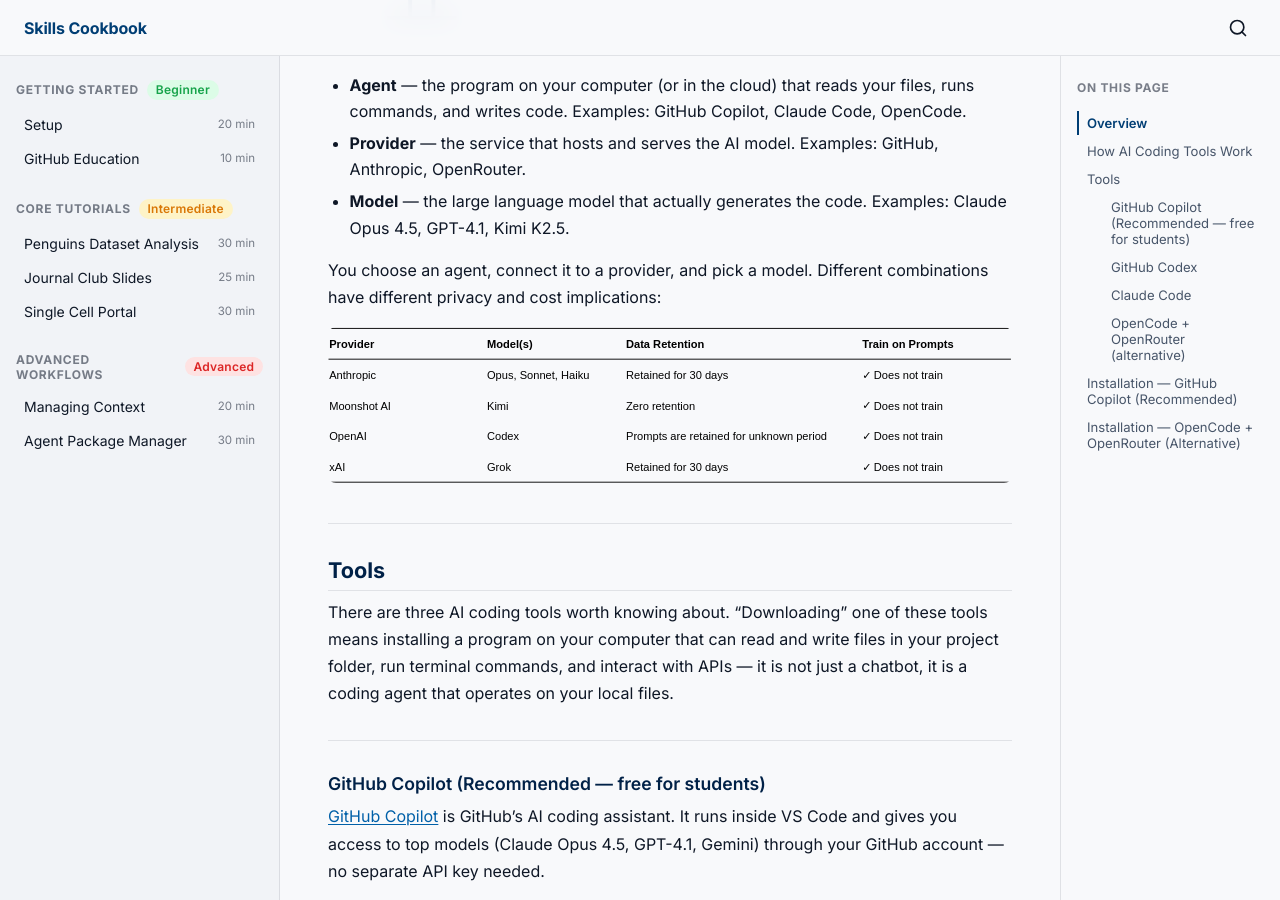
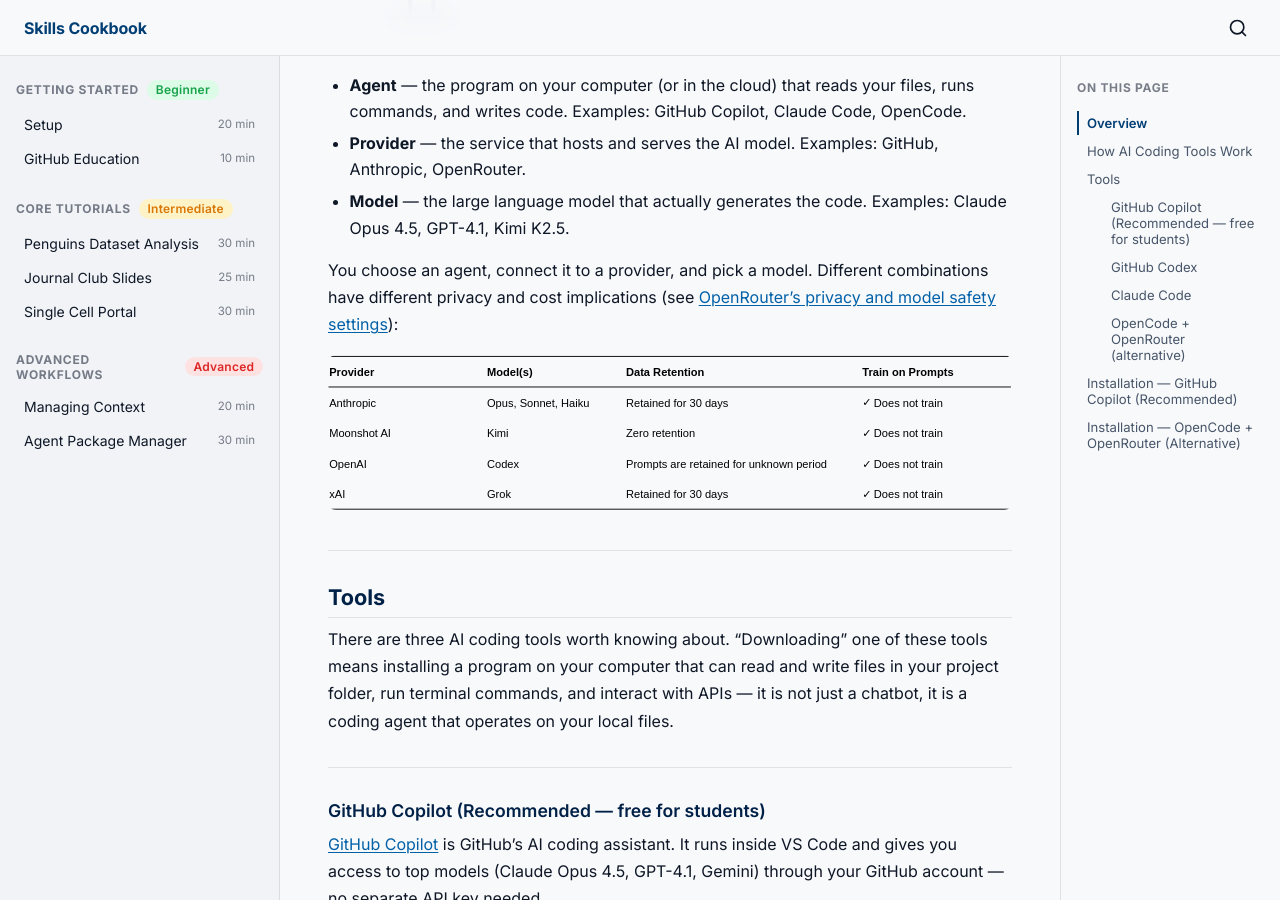
Before and after one commit to neurogenomics/agentic-life-sciences-tutorial, a Jekyll site: the page built from tutorials/01-setup.md, in a window 1280 px wide and 900 px high, scrolled down 783 px. Built offline with Jekyll 4.4.1, drawn with Linux system fonts in a browser that asks for light colours.

Commit message:
Add OpenRouter privacy settings link to setup tutorial
Co-Authored-By: Claude Opus 4.6 <noreply@anthropic.com>

```diff
--- a/tutorials/01-setup.md
+++ b/tutorials/01-setup.md
@@ -25,7 +25,7 @@ A coding agent is not a single thing — it is a stack of three layers:
 - **Provider** — the service that hosts and serves the AI model. Examples: GitHub, Anthropic, OpenRouter.
 - **Model** — the large language model that actually generates the code. Examples: Claude Opus 4.5, GPT-4.1, Kimi K2.5.
 
-You choose an agent, connect it to a provider, and pick a model. Different combinations have different privacy and cost implications:
+You choose an agent, connect it to a provider, and pick a model. Different combinations have different privacy and cost implications (see [OpenRouter's privacy and model safety settings](https://openrouter.ai/settings/privacy)):
 
 ![Privacy comparison across providers]({{ site.baseurl }}/assets/images/table-of-privacy.svg)
 
```
